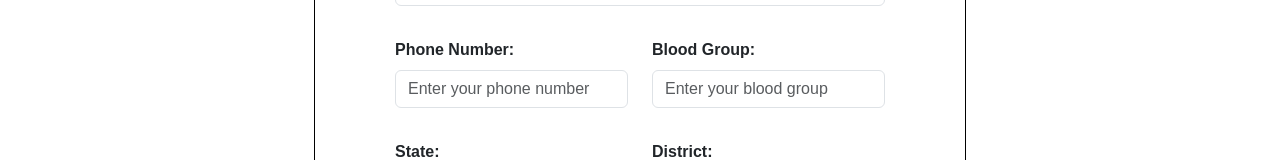
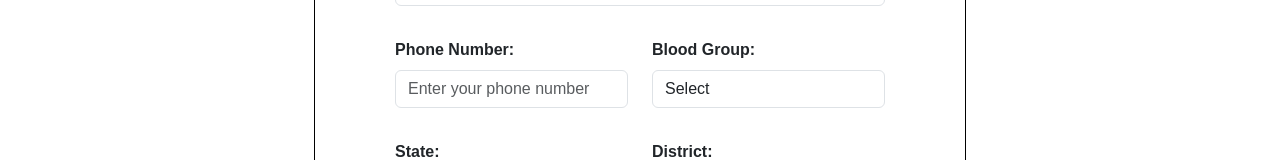
Before and after one commit to mukuljain999/sanjeevni, a React (Create React App) app: page /register in a window 1280 px wide. Shown: the part 481-641 px from the top of the page. Built offline with nearby package versions, Linux system fonts and the light colour scheme.

Commit message:
dropdown added for Bloodgroup

```diff
--- a/src/components/DonorRegistration.jsx
+++ b/src/components/DonorRegistration.jsx
@@ -144,13 +144,17 @@ const DonorRegistration = () => {
                         <Col>
                             <Form.Group controlId="bloodGroup" className="mb-3">
                                 <Form.Label className="loginLabel">Blood Group:</Form.Label>
-                                <Form.Control
-                                    type="text"
-                                    placeholder="Enter your blood group"
-                                    name="bloodGroup"
-                                    value={formData.bloodGroup}
-                                    onChange={handleInputChange}
-                                />
+                                <Form.Control as="select" name="bloodGroup" value={formData.bloodGroup} onChange={handleInputChange}>
+                                    <option value="">Select</option>
+                                    <option value="A+">A+</option>
+                                    <option value="B+">B+</option>
+                                    <option value="O+">O+</option>
+                                    <option value="A-">A-</option>
+                                    <option value="B-">B-</option>
+                                    <option value="O-">O-</option>
+                                    <option value="AB+">AB+</option>
+                                    <option value="AB-">AB-</option>
+                                </Form.Control>
                             </Form.Group>
                         </Col>
                     </Row>
```
